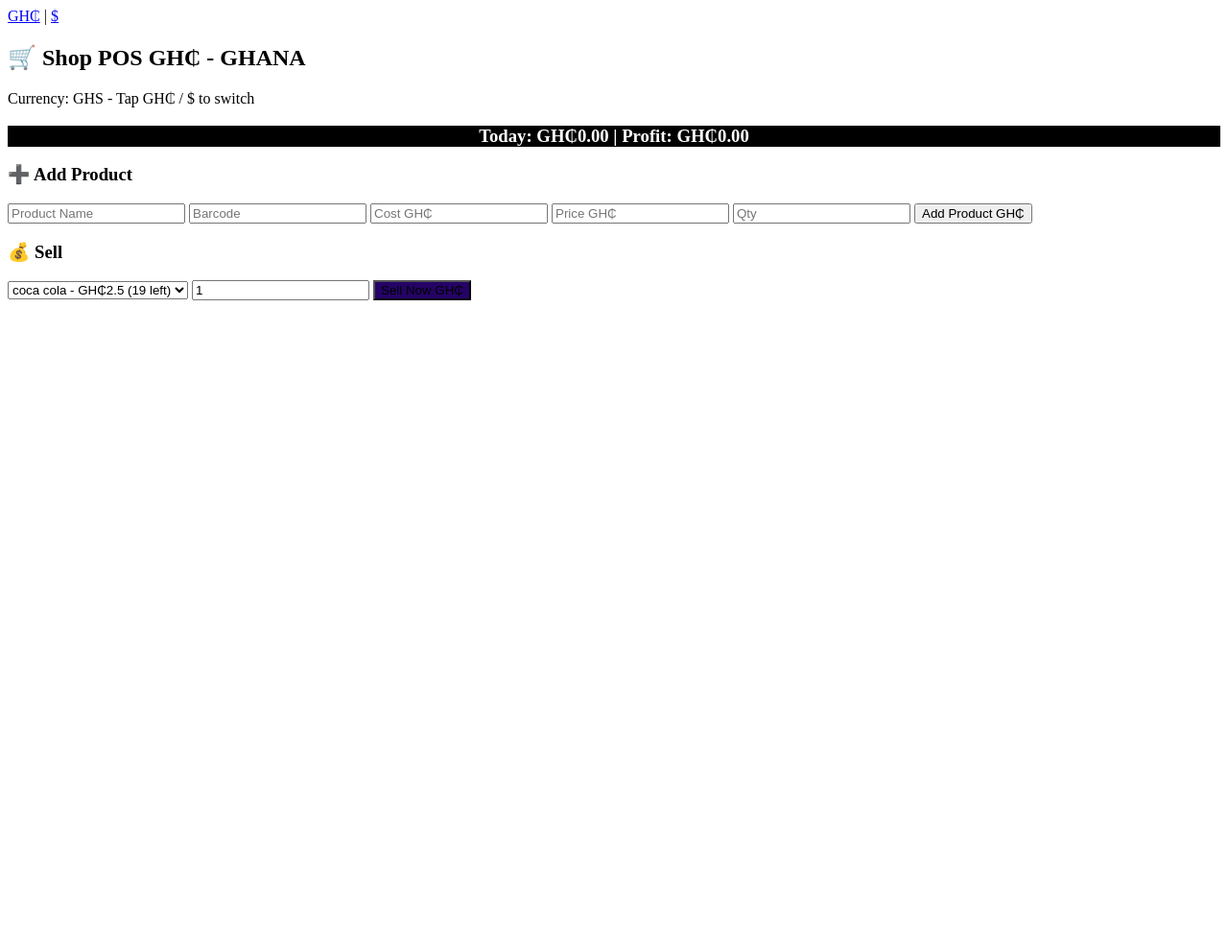
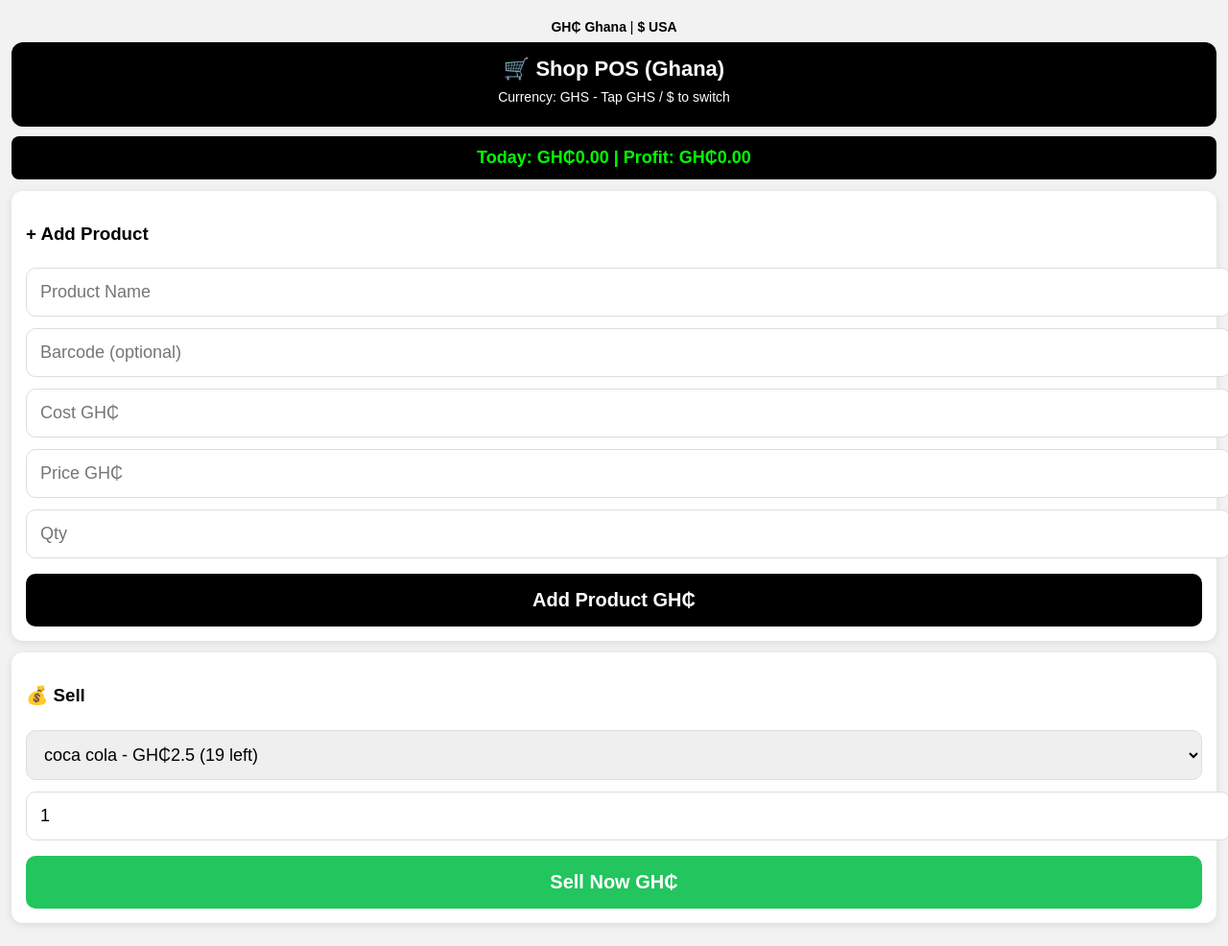
Before and after one commit to Zacharia-code/us-shop-pos, a Flask app: page /?currency=GHS in a window 1280 px wide. Shown: the whole page at 96% size. Before the commit the page ends 313 px from the top, so only its background shows below. Run offline with Flask 3, Linux system fonts and the light colour scheme.

Commit message:
Refactor currency toggle and improve layout

```diff
--- a/templates/index.html
+++ b/templates/index.html
@@ -1,38 +1,67 @@
+<!DOCTYPE html>
+<html>
+<head>
+<meta name="viewport" content="width=device-width, initial-scale=1.0, maximum-scale=1.0">
+<title>Shop POS</title>
+<style>
+body{font-family:Arial, sans-serif; margin:0; padding:12px; background:#f2f2f2;}
+.header{background:#000; color:#fff; padding:15px; border-radius:12px; text-align:center;}
+.header h2{margin:0; font-size:22px;}
+.stats{background:#000; color:#0f0; padding:12px; border-radius:8px; text-align:center; margin:10px 0; font-size:18px; font-weight:bold;}
+.card{background:#fff; padding:15px; border-radius:12px; margin:12px 0; box-shadow:0 2px 8px rgba(0,0,0,0.1);}
+input, select{width:100%; font-size:18px; padding:14px; margin:6px 0; border:1px solid #ddd; border-radius:10px;}
+button{width:100%; font-size:20px; padding:16px; background:#000; color:#fff; border:none; border-radius:10px; font-weight:bold; margin-top:10px;}
+.small{font-size:14px; text-align:center; margin:8px;}
+a{color:#000; font-weight:bold; text-decoration:none;}
+.sell-btn{background:#22c55e;}
+</style>
+</head>
 <body>
-<div class="toggle">
-<a href="/?currency=GHS">GH₵</a> | <a href="/?currency=USD">$</a>
-</div>
-<div class="header">
-<h2>🛒 Shop POS {{symbol}} - {% if currency == 'GHS' %}GHANA{% else %}USA{% endif %}</h2>
-<p>Currency: {{currency}} - Tap GH₵ / $ to switch</p>
+<div class="toggle small">
+<a href="/?currency=GHS">GH₵ Ghana</a> | <a href="/?currency=USD">$ USA</a>
 </div>
 
-<div class="card" style="background:#000;color:#fff;text-align:center">
-<h3>Today: {{symbol}}{{ "%.2f"|format(today_total) }} | Profit: {{symbol}}{{ "%.2f"|format(profit) }}</h3>
+<div class="header">
+<h2>🛒 Shop POS {{ "(Ghana)" if currency == "GHS" else "(USA)" }}</h2>
+<p class="small">Currency: {{currency}} - Tap GHS / $ to switch</p>
+</div>
+
+<div class="stats">
+Today: {{symbol}}{{ "%.2f"|format(today_total) }} | Profit: {{symbol}}{{ "%.2f"|format(profit) }}
 </div>
 
 {% if request.args.get('sold') %}
-<div style="background:#25D366;color:white;padding:12px;border-radius:8px;text-align:center;margin:10px 0;">
-✅ Sale Done! Kumasi
-<br><br>
-<a href="/receipt" style="background:white;color:#25D366;padding:10px 20px;border-radius:5px;text-decoration:none;font-weight:bold;">🧾 Print Receipt</a>
-<a href="/?currency=GHS" style="background:#333;color:white;padding:10px 15px;border-radius:5px;text-decoration:none;margin-left:8px;">Continue →</a>
+<div style="background:#22c55e;color:white;padding:12px;border-radius:8px;text-align:center;margin:10px 0;">
+Sale Done! Receipt #{{ request.args.get('sold') }}
+<br><a href="/receipt/{{ request.args.get('sold') }}" style="background:white;color:#22c55e;padding:8px 20px;border-radius:20px;display:inline-block;margin-top:8px;">View Receipt</a>
+<a href="/?currency={{currency}}" style="background:#333;color:white;padding:8px 20px;border-radius:20px;display:inline-block;margin-top:8px;margin-left:10px;">New Sale</a>
 </div>
 {% endif %}
 
-<div class="card"><h3>➕ Add Product</h3>
+<div class="card">
+<h3>+ Add Product</h3>
 <form method="POST" action="/add_product">
 <input name="name" placeholder="Product Name" required>
-<input name="barcode" placeholder="Barcode">
+<input name="barcode" placeholder="Barcode (optional)">
 <input name="cost" type="number" step="0.01" placeholder="Cost {{symbol}}" required>
 <input name="price" type="number" step="0.01" placeholder="Price {{symbol}}" required>
 <input name="qty" type="number" placeholder="Qty" required>
-<button>Add Product {{symbol}}</button>
-</form></div>
+<button type="submit">Add Product {{symbol}}</button>
+</form>
+</div>
 
-<div class="card"><h3>💰 Sell</h3>
+<div class="card">
+<h3>💰 Sell</h3>
 <form method="POST" action="/sell">
-<select name="product">{% for p in products %}<option value="{{p.name}}">{{p.name}} - {{symbol}}{{p.price}} ({{p.qty}} left)</option>{% endfor %}</select>
-<input name="qty" type="number" value="1" required>
-<button style="background:#250366">Sell Now {{symbol}}</button>
-</form></div>
+<select name="product_id">
+{% for p in products %}
+<option value="{{p.id}}">{{p.name}} - {{symbol}}{{p.price}} ({{p.qty}} left)</option>
+{% endfor %}
+</select>
+<input name="qty" type="number" value="1" min="1" required>
+<button class="sell-btn" type="submit">Sell Now {{symbol}}</button>
+</form>
+</div>
+
+</body>
+</html>
```
